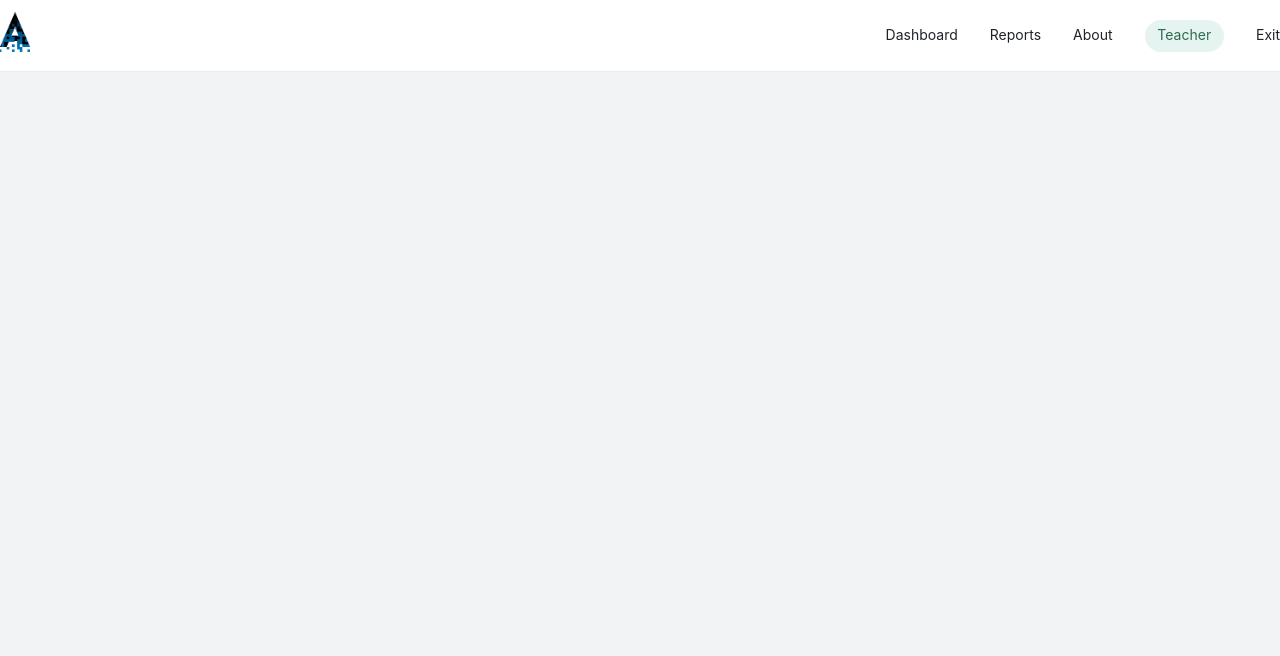
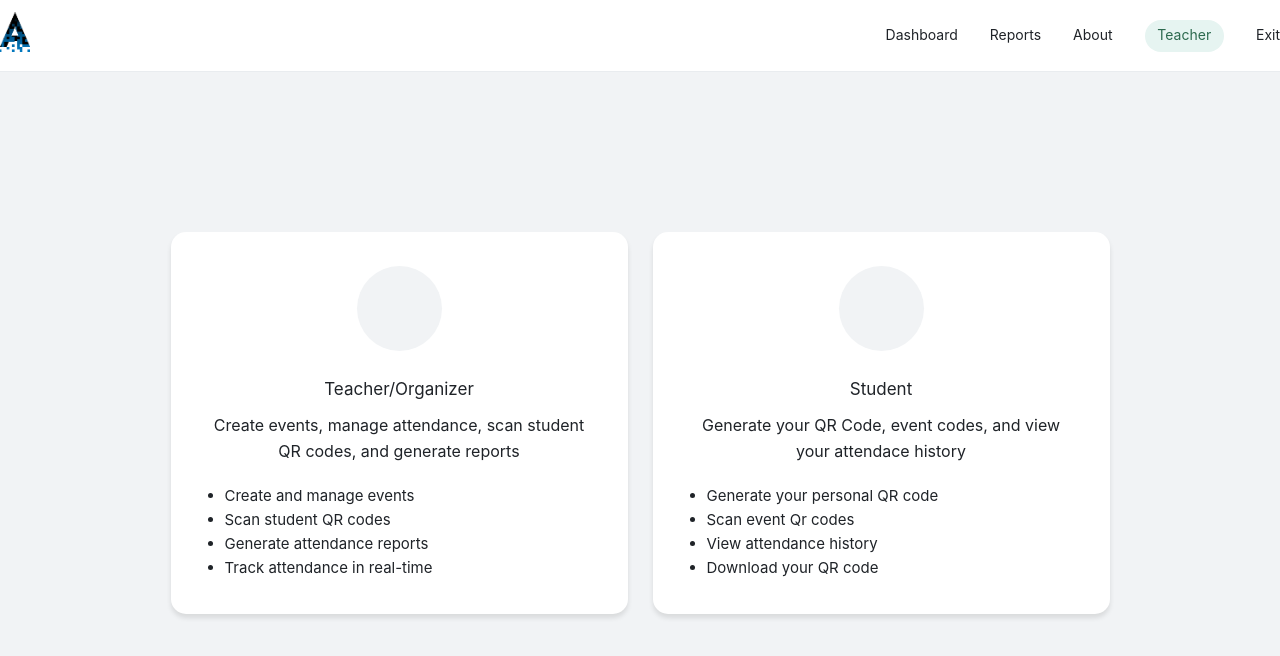
Before and after one commit to TLSin/attendia, a Vue app in the folder client/: page / in a window 1280 px wide. Shown: the top 656 px of the page. Built offline with nearby package versions, Linux system fonts and the light colour scheme.

Commit message:
Authentication Added

```diff
--- a/client/src/App.vue
+++ b/client/src/App.vue
@@ -13,12 +13,12 @@ import CreateSessionModal from './components/CreateSessionModal.vue';
   <main>
     <RouterView />
   </main>
-
 </template>
 
 <style scoped>
 main {
   display: flex;
   justify-content: center;
+  /* align-items: center; */
 }
 </style>
--- a/client/src/assets/main.css
+++ b/client/src/assets/main.css
@@ -5,10 +5,11 @@ body {
 }
 
 #app {
-  /* display: flex; */
   width: 100%;
   justify-content: center;
-  margin: 0 auto;
+  margin: 0;
+  padding: 0;
+  overflow-x: hidden;
   font-weight: normal;
 }
 
--- a/client/src/components/DynamicModal.vue
+++ b/client/src/components/DynamicModal.vue
@@ -1,9 +1,4 @@
 <script setup>
-const contents = [
-    { id: 1, title: 'Scan Students QR Code', description: 'Scan Students QR code to mark their attendance', container: true, },
-    { id: 2, title: 'Scan QR Code', description: 'Scan Students QR code to mark their attendance', container: true, },
-]
-
 const emit = defineEmits(['close-modal']);
 
 const toggleScanner = () => {
--- /dev/null
+++ b/client/src/components/RoleCard.vue
@@ -0,0 +1,52 @@
+<script setup>
+
+</script>
+<template>
+    <div class="card">
+        <slot name="role">
+
+        </slot>
+    </div>
+</template>
+<style scoped>
+.card {
+    display: flex;
+    flex-direction: column;
+    justify-content: center;
+    align-items: center;
+    width: 457px;
+    background-color: var(--l-surface);
+    padding: 34px;
+    border-radius: 15px;
+    box-shadow: 0 4px 5px rgba(0, 0, 0, 10%);
+    position: relative;
+    transition: all 0.5s ease;
+    overflow: hidden;
+}
+
+.card::before {
+    content: '';
+    position: absolute;
+    top: -50%;
+    left: -50%;
+    width: 200%;
+    height: 200%;
+    /* background-color: linear-gradient(0deg, transparent, transparent 30% rgb(122, 122, 122)); */
+    background-color: hsl(160, 83%, 84%);
+    transform: rotate(-45deg);
+    transition: all 0.5s ease;
+    opacity: 0;
+}
+
+.card:hover {
+    transform: scale(1.05);
+    transition: all 0.5s ease;
+    box-shadow: 0 0 20px rgba(0, 0, 0, 25%);
+    cursor: pointer;
+}
+
+.card:hover::before{
+    opacity: 1;
+    transform: rotate(-45deg) translateY(100%);
+}
+</style>
--- /dev/null
+++ b/client/src/components/icons/AdminIcon.vue
@@ -0,0 +1,8 @@
+<template>
+    <svg xmlns="http://www.w3.org/2000/svg" height="60px" viewBox="0 -960 960 960" width="60px" fill="#3182ce">
+        <path d="M680-360q-42 0-71-29t-29-71q0-42 29-71t71-29q42 0 71 29t29 71q0 42-29 71t-71 29ZM480-160v-56q0-24 12.5-44.5T528-290q36-15 74.5-22.5T680-320q39 0 77.5 7.5T832-290q23 9 35.5
+                29.5T880-216v56H480Zm-80-320q-66 0-113-47t-47-113q0-66 47-113t113-47q66 0 113 47t47 113q0 66-47 113t-113 47Zm0-160ZM80-160v-112q0-34 17-62.5t47-43.5q60-30 124.5-46T400-440q35 0 70 6t70
+                14l-34 34-34 34q-18-5-36-6.5t-36-1.5q-58 0-113.5 14T180-306q-10 5-15 14t-5 20v32h240v80H80Zm320-80Zm0-320q33 0 56.5-23.5T480-640q0-33-23.5-56.5T400-720q-33 0-56.5 23.5T320-640q0 33 23.5
+                56.5T400-560Z" />
+    </svg>
+</template>
--- /dev/null
+++ b/client/src/components/icons/StudentLoginIcon.vue
@@ -0,0 +1,6 @@
+<template>
+    <svg xmlns="http://www.w3.org/2000/svg" height="60px" viewBox="0 -960 960 960" width="60px" fill="#e3e3e3">
+        <path d="M480-120 200-272v-240L40-600l440-240 440 240v320h-80v-276l-80 44v240L480-120Zm0-332 274-148-274-148-274 148 274 148Zm0 241 200-108v-151L480-360
+        280-470v151l200 108Zm0-241Zm0 90Zm0 0Z" />
+    </svg>
+</template>
--- a/client/src/main.js
+++ b/client/src/main.js
@@ -3,11 +3,9 @@ import './assets/main.css'
 import { createApp } from 'vue'
 import App from './App.vue'
 import router from './router'
-import PrimeVue from 'primevue/config'
 
 const app = createApp(App)
 
-app.use(PrimeVue, { ripple: true })
 app.use(router)
 
 app.mount('#app')
--- a/client/src/router/index.js
+++ b/client/src/router/index.js
@@ -15,15 +15,28 @@ const router = createRouter({
       component: () => import('../views/DashboardView.vue'),
     },
     {
-      path:'/download',
-      name:'download',
+      path: '/download',
+      name: 'download',
       component: () => import('../views/DownloadView.vue')
     }
     ,
     {
-      path:'/session',
-      name:'session',
+      path: '/session',
+      name: 'session',
       component: () => import('../views/SessionDashboardView.vue'),
+    }
+    ,
+    {
+      path: '/login/:mode',
+      name: 'login',
+      component: () => import('../views/LoginView.vue'),
+      props: true,
+    }
+    ,
+    {
+      path: '/signup',
+      name: 'signup',
+      component: () => import('../views/SignUpView.vue'),
     }
     ,
     {
--- a/client/src/views/HomeView.vue
+++ b/client/src/views/HomeView.vue
@@ -1,6 +1,101 @@
 <script setup>
+import RoleCard from '@/components/RoleCard.vue';
+import { useRouter } from 'vue-router';
+
+const router = useRouter();
+
+const toggleLogIn = (mode) => {
+    router.push({
+        name: 'login',
+        params: { mode },
+    })
+}
 </script>
 
 <template>
+    <div class="card-container">
+        <RoleCard role="teacher" class="card" @click="toggleLogIn('teacher')">
+            <template v-slot:role>
+                <div class="icon">
+                </div>
+                <div class="role">
+                    <h1>Teacher/Organizer</h1>
+                    <h3>Create events, manage attendance, scan student QR codes, and generate reports</h3>
+                </div>
+                <div class="description">
+                    <ul>
+                        <li>Create and manage events</li>
+                        <li>Scan student QR codes</li>
+                        <li>Generate attendance reports</li>
+                        <li>Track attendance in real-time</li>
+                    </ul>
+                </div>
+            </template>
+        </RoleCard>
+        <RoleCard role="student" class="card" @click="toggleLogIn('student')">
+            <template v-slot:role>
+                <div class="icon">
+                </div>
+                <div class="role">
+                    <h1>Student</h1>
+                    <h3>Generate your QR Code, event codes, and view your attendace history</h3>
+                </div>
+                <div class="description">
+                    <ul>
+                        <li>Generate your personal QR code</li>
+                        <li>Scan event Qr codes</li>
+                        <li>View attendance history</li>
+                        <li>Download your QR code</li>
+                    </ul>
+                </div>
+            </template>
+        </RoleCard>
+    </div>
+</template>
 
-</template>
+<style scoped>
+.card-container {
+    display: flex;
+    align-items: center;
+    justify-content: center;
+    width: 100%;
+    gap: 25px;
+    margin-top: 10rem;
+}
+
+.icon {
+    background-color: var(--l-primary-background);
+    width: 85px;
+    height: 85px;
+    border-radius: 50%;
+}
+
+.role {
+    text-align: center;
+}
+
+.role h1 {
+    margin-top: 25px;
+    font-size: 17px;
+}
+
+.role h3 {
+    margin-top: 10px;
+    font-size: 1rem;
+}
+
+.description {
+    width: 100%;
+    margin-top: 20px;
+}
+
+.description ul {
+    transform: translateX(-20px);
+}
+
+span {
+    width: 16px;
+    height: 16px;
+    background-color: green;
+}
+</style>
--- /dev/null
+++ b/client/src/views/LoginView.vue
@@ -0,0 +1,118 @@
+<script setup>
+import AdminIcon from '@/components/icons/AdminIcon.vue';
+import StudentLoginIcon from '@/components/icons/StudentLoginIcon.vue';
+import { ref } from 'vue';
+
+defineProps({
+    mode: {
+        type: String,
+        required: true,
+    }
+})
+
+const value = ref(null)
+
+
+</script>
+
+<template>
+    <div class="container">
+        <div class="login-card">
+            <div class="icon">
+                <AdminIcon class="admin" v-if="mode === 'teacher'" />
+                <StudentLoginIcon class="student" v-else />
+            </div>
+            <h1>{{ mode === 'teacher' ? 'Teacher Login' : 'Student Registeration' }}</h1>
+            <p>Create you profile to generate your QR Code</p>
+
+            <form class="form" v-if="mode === 'teacher'">
+                <input type="text" placeholder="Username" class="textbox">
+                <input type="password" placeholder="Password" class="textbox">
+                <button type="submit" class="box">Submit</button>
+            </form>
+            <form class="form" v-else>
+                 <input type="text" name="name" placeholder="John Doe" class="textbox">
+                 <input type="text" name="section" placeholder="Section A" class="textbox">
+                 <input type="text" name="student-number" placeholder="AB123456789" class="textbox">
+                <button type="submit" class="box">Submit</button>
+            </form>
+        </div>
+    </div>
+</template>
+
+<style scoped>
+.container {
+    height: 90dvh;
+    display: flex;
+    justify-content: center;
+    align-items: center;
+}
+
+.login-card {
+    display: flex;
+    flex-direction: column;
+    width: 450px;
+    height: 590px;
+    background-color: var(--l-surface);
+    border-radius: 15px;
+    padding: 2rem;
+    /* justify-content: center; */
+    align-items: center;
+    transition: all 0.5s ease;
+}
+
+.icon {
+    display: flex;
+    align-items: center;
+    justify-content: center;
+    height: 80px;
+    width: 80px;
+    background-color: #ebf8ff;
+    border-radius: 50%;
+    overflow: hidden;
+}
+
+.login-card h1 {
+    font-size: 1.1rem;
+    font-weight: 500;
+    color: var(--l-primary-text);
+}
+
+.login-card p {
+    font-size: 1rem;
+    color: var(--l-secondary-text);
+}
+
+.box {
+    border: var(--l-borders);
+    background-color: var(--l-primary-button-bg);
+    --p-ripple-background: var(--p-blue-100);
+    padding: 15px;
+    border-radius: 10px;
+    font-size: 1.2rem;
+    font-weight: 300;
+    color: #ffffff;
+}
+
+
+
+.form {
+    width: 80%;
+    display: flex;
+    flex-direction: column;
+    gap: 30px;
+    margin-top: 2rem;
+}
+
+.textbox {
+    background-color: var(--l-surface);
+    border: var(--l-borders);
+    padding: 15px;
+    border-radius: 10px;
+    font-size: 1rem;
+}
+
+.textbox::placeholder {
+    color: var(--l-secondary-text);
+}
+</style>
--- /dev/null
+++ b/client/src/views/SignUpView.vue
@@ -0,0 +1,7 @@
+<template>
+    <div class="card-container">
+        <div class="sign-up-card">
+
+        </div>
+    </div>
+</template>
```
